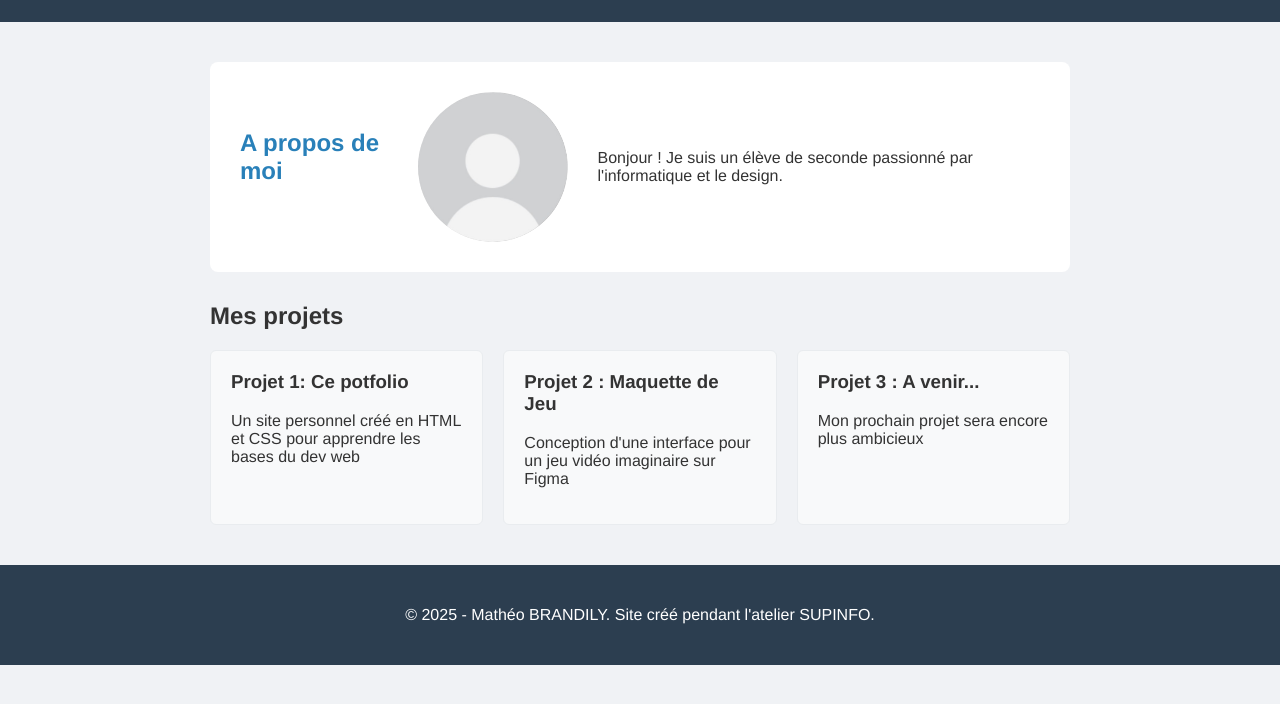
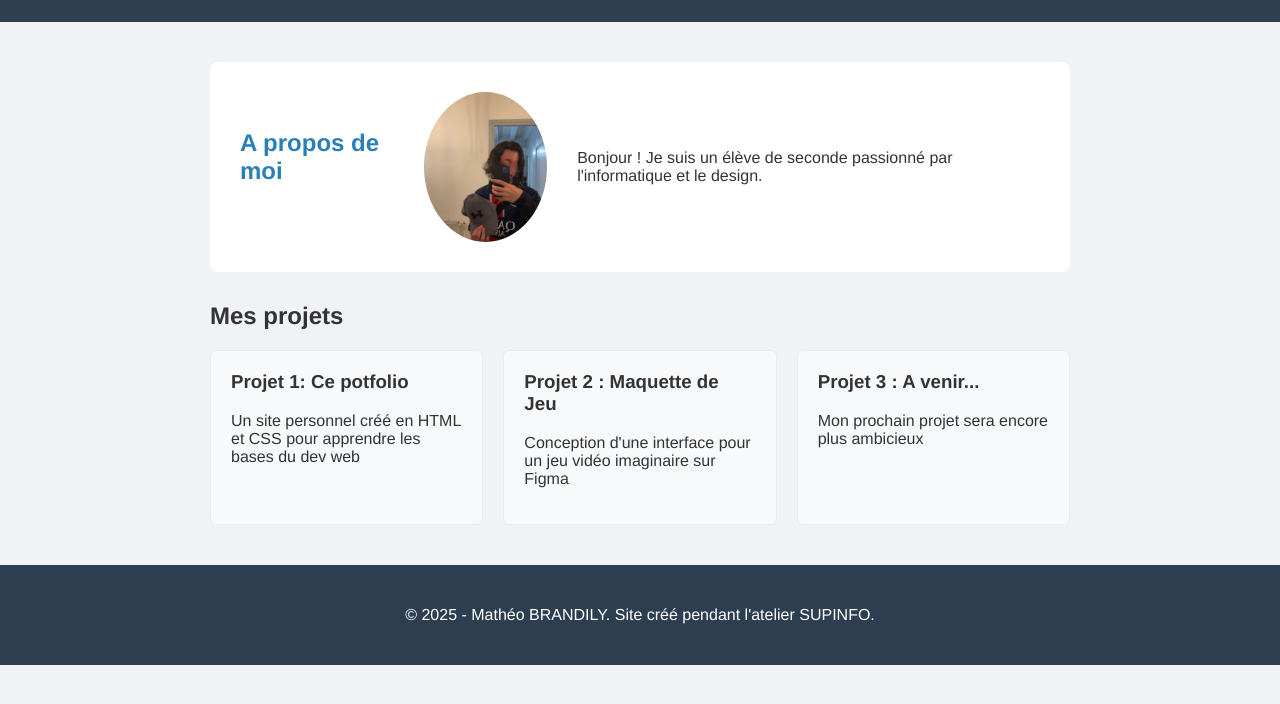
Before and after one commit to matheo78z/Portfolio, a plain HTML site: page index.html in a window 1280 px wide. Shown: the part 96-800 px from the top of the page. Drawn offline with Linux system fonts and the light colour scheme.

Commit message:
Update index.html

```diff
--- a/index.html
+++ b/index.html
@@ -16,7 +16,7 @@
         <section id="a-propos">
             <h2>A propos de moi</h2>
             <img
-            src="assets/img-a-propos-removebg-preview.png"
+            src="assets/image0-fotor-20250623121644.png"
             alt="Une photo de moi"
             width="200"
             />
```
